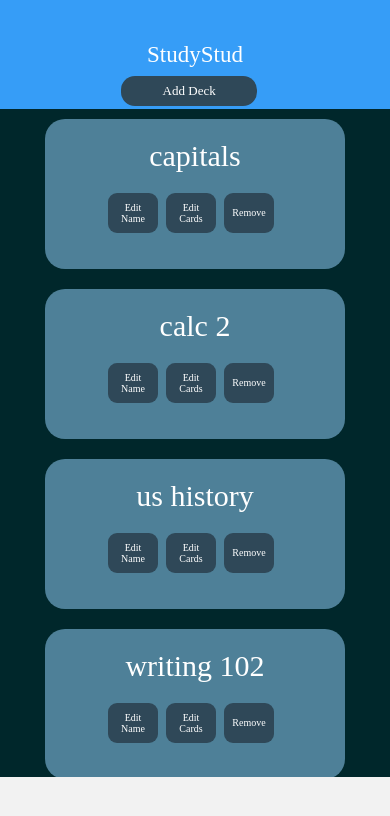
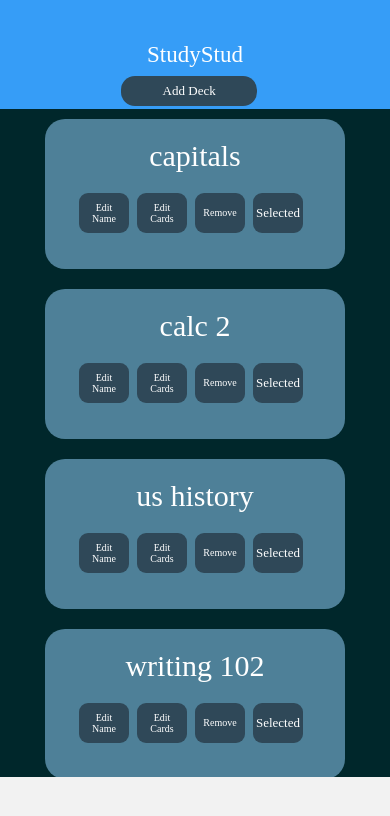
Before and after one commit to kahshiuh/studyStudMenu, a React Native app: screen /StudyStud in a window 390 px wide. Shown: the top 816 px of the page. Built offline with nearby package versions, Linux system fonts and the light colour scheme.

Commit message:
Added selectDeck button for notifs and editDeckName for each indiv. deck

```diff
--- a/src/buttons/EditDeckNameButton.js
+++ b/src/buttons/EditDeckNameButton.js
@@ -2,7 +2,13 @@ import React from 'react';
 import {Pressable, Text, StyleSheet} from 'react-native';
 import {useGlobalContext} from '../resources/context';
 const EditDeckNameButton = ({id}) => {
-  const onPressHandler = () => {};
+  const {openAddDeck, setReplaceDeck, setCurrentDeckName} = useGlobalContext();
+  const onPressHandler = () => {
+    setReplaceDeck(id);
+    setCurrentDeckName(id);
+
+    openAddDeck();
+  };
   return (
     <Pressable style={styles.button} onPress={onPressHandler}>
       <Text style={styles.text}>Edit Name</Text>
--- /dev/null
+++ b/src/buttons/SelectedButton.js
@@ -0,0 +1,66 @@
+import React, {useEffect} from 'react';
+import {Text, StyleSheet, Pressable, View} from 'react-native';
+import {useGlobalContext} from '../resources/context';
+
+const SelectedButton = ({id}) => {
+  const {setActivatedDeck, activatedDeck} = useGlobalContext();
+  useEffect(() => {
+    console.log(activatedDeck);
+  }, [activatedDeck]);
+  const onPressHandler = () => {
+    setActivatedDeck(id);
+  };
+  const selector =
+    id === activatedDeck ? (
+      <Pressable style={styles.selected} onPress={onPressHandler}>
+        <Text style={styles.selectedText}>Selected</Text>
+      </Pressable>
+    ) : (
+      <Pressable style={styles.button} onPress={onPressHandler}>
+        <Text style={styles.buttonText}>Selected</Text>
+      </Pressable>
+    );
+  return <View>{selector}</View>;
+};
+
+const styles = StyleSheet.create({
+  selected: {
+    borderRadius: 9,
+    height: 40,
+    width: 50,
+    backgroundColor: '#BEA7E5',
+    alignContent: 'center',
+    justifyContent: 'center',
+    marginRight: 8,
+  },
+  button: {
+    borderRadius: 9,
+    height: 40,
+    width: 50,
+    backgroundColor: '#2f4858',
+    alignContent: 'center',
+    justifyContent: 'center',
+    marginRight: 8,
+  },
+  text: {
+    color: 'white',
+    fontFamily: 'Malayalam Sangam MN',
+    fontSize: 23,
+    fontWeight: 'bold',
+    textAlign: 'center',
+  },
+  selectedText: {
+    color: 'black',
+    fontFamily: 'Malayalam Sangam MN',
+    fontSize: 13,
+    textAlign: 'center',
+  },
+  buttonText: {
+    color: 'white',
+    fontFamily: 'Malayalam Sangam MN',
+    fontSize: 13,
+    textAlign: 'center',
+  },
+});
+
+export default SelectedButton;
--- a/src/components/Deck.js
+++ b/src/components/Deck.js
@@ -3,6 +3,7 @@ import {Text, View, StyleSheet} from 'react-native';
 import RemoveDeckButton from '../buttons/RemoveDeckButton';
 import EditDeckButton from '../buttons/EditDeckButton';
 import EditDeckNameButton from '../buttons/EditDeckNameButton';
+import SelectedButton from '../buttons/SelectedButton';
 
 const Deck = props => {
   return (
@@ -12,6 +13,7 @@ const Deck = props => {
         <EditDeckNameButton id={props.id}></EditDeckNameButton>
         <EditDeckButton id={props.id}> </EditDeckButton>
         <RemoveDeckButton id={props.id}> </RemoveDeckButton>
+        <SelectedButton id={props.id}></SelectedButton>
       </View>
     </View>
   );
--- a/src/resources/context.js
+++ b/src/resources/context.js
@@ -14,6 +14,8 @@ const initialState = {
   currentDefination: 'Enter Defination',
   replaceCard: -1,
   activatedDeck: -1,
+  currentName: 'Enter Deck Name',
+  replaceDeck: -1,
 };
 const AppProvider = ({children}) => {
   const [state, dispatch] = useReducer(reducer, initialState);
@@ -67,10 +69,22 @@ const AppProvider = ({children}) => {
     dispatch({type: 'SET_REPLACE_CARD', payload: props});
   };
   const resetActivatedDeck = () => {
-    dispatch({types: 'RESET_ACTIVATED_DECK'});
+    dispatch({type: 'RESET_ACTIVATED_DECK'});
   };
   const setActivatedDeck = props => {
-    dispatch({types: 'SET_ACTIVATED_DECK', payload: props});
+    dispatch({type: 'SET_ACTIVATED_DECK', payload: props});
+  };
+  const setCurrentDeckName = props => {
+    dispatch({type: 'SET_CURRENT_DECK_NAME', payload: props});
+  };
+  const resetCurrentDeckName = () => {
+    dispatch({type: 'RESET_CURRENT_DECK_NAME'});
+  };
+  const setReplaceDeck = props => {
+    dispatch({type: 'SET_REPLACE_DECK', payload: props});
+  };
+  const resetReplaceDeck = () => {
+    dispatch({type: 'RESET_REPLACE_DECK'});
   };
 
   return (
@@ -95,6 +109,10 @@ const AppProvider = ({children}) => {
         resetReplaceCard,
         resetActivatedDeck,
         setActivatedDeck,
+        setCurrentDeckName,
+        setReplaceDeck,
+        resetReplaceDeck,
+        resetCurrentDeckName,
       }}>
       {children}
     </AppContext.Provider>
--- a/src/resources/reducer.js
+++ b/src/resources/reducer.js
@@ -50,6 +50,7 @@ const reducer = (state, action) => {
         ...state,
       };
     case 'ADD_DECK':
+      if (state.replaceDeck === -1) {
         let idNum = Object.keys(state.decks).length + 1;
         let vars = {
           id: idNum,
@@ -58,7 +59,9 @@ const reducer = (state, action) => {
           definations: [],
         };
         state.decks[idNum] = vars;
-
+      } else {
+        state.decks[state.replaceDeck - 1].name = action.payload;
+      }
       return {
         ...state,
       };
@@ -111,7 +114,27 @@ const reducer = (state, action) => {
     case 'SET_ACTIVATED_DECK':
       return {
         ...state,
-        replaceCard: action.payload,
+        activatedDeck: action.payload,
+      };
+    case 'SET_REPLACE_DECK':
+      return {
+        ...state,
+        replaceDeck: action.payload,
+      };
+    case 'RESET_REPLACE_DECK':
+      return {
+        ...state,
+        replaceDeck: -1,
+      };
+    case 'SET_CURRENT_DECK_NAME':
+      return {
+        ...state,
+        currentName: state.decks[action.payload - 1].name,
+      };
+    case 'RESET_CURRENT_DECK_NAME':
+      return {
+        ...state,
+        currentName: 'Enter Deck Name',
       };
   }
 
--- a/src/screens/AddDeckScreen.js
+++ b/src/screens/AddDeckScreen.js
@@ -1,4 +1,4 @@
-import React, {useState} from 'react';
+import React, {useState, useEffect} from 'react';
 import {
   Modal,
   Pressable,
@@ -10,15 +10,40 @@ import {
 import {useGlobalContext} from '../resources/context';
 
 const AddDeckScreen = () => {
-  const {editDeckModalOn, turnOffEditDeckModal, addDeck} = useGlobalContext();
+  const {
+    editDeckModalOn,
+    turnOffEditDeckModal,
+    addDeck,
+    currentName,
+    resetCurrentDeckName,
+  } = useGlobalContext();
   const onRequestCloseHandler = () => {
     turnOffEditDeckModal();
+    resetCurrentDeckName();
   };
   const onPressHandler = props => {
     addDeck(deckName);
     turnOffEditDeckModal();
+    resetCurrentDeckName();
   };
-  const [deckName, setDeckName] = useState();
+  useEffect(() => {
+    setDeckName(currentName);
+  }, [currentName]);
+  const [deckName, setDeckName] = useState(currentName);
+  const createButton =
+    currentName === 'Enter Deck Name' ? (
+      <Pressable
+        style={[styles.button, styles.buttonClose]}
+        onPress={onPressHandler}>
+        <Text style={styles.textStyle}>Add Deck</Text>
+      </Pressable>
+    ) : (
+      <Pressable
+        style={[styles.button, styles.buttonClose]}
+        onPress={onPressHandler}>
+        <Text style={styles.textStyle}>Change Name</Text>
+      </Pressable>
+    );
   return (
     <View>
       <Modal
@@ -35,11 +60,7 @@ const AddDeckScreen = () => {
               placeholder="Deck Name"
               keyboardType="default"
             />
-            <Pressable
-              style={[styles.button, styles.buttonClose]}
-              onPress={onPressHandler}>
-              <Text style={styles.textStyle}>Add Deck</Text>
-            </Pressable>
+            {createButton}
             <Pressable style={styles.button} onPress={onRequestCloseHandler}>
               <Text style="styles.button">Exit</Text>
             </Pressable>
```
Lines whose indentation alone changed are shown as unchanged.
